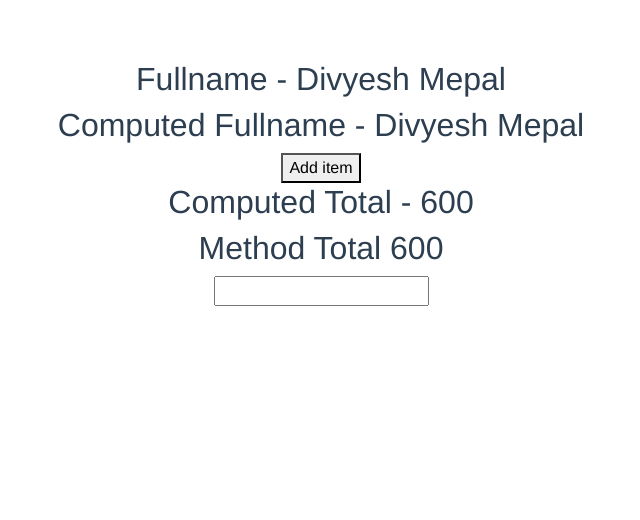
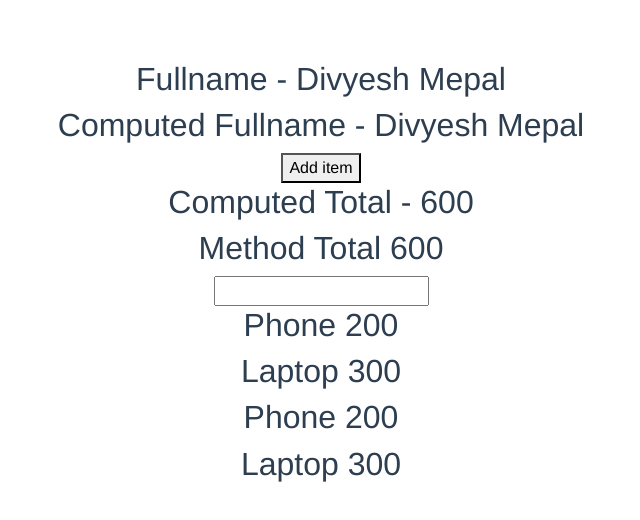
Before and after one commit to divyeshz/codevolution-vue, a Vue app: page / in a window 1280 px wide. Shown: the top 520 px of the page, without its empty margins (319-959 px from the left). Built offline with nearby package versions, Linux system fonts and the light colour scheme.

Commit message:
Computed Properties and v-for

```diff
--- a/src/App.vue
+++ b/src/App.vue
@@ -11,6 +11,15 @@
   <h2>Method Total {{ getTotal() }}</h2>
 
   <input type="text" v-model="country">
+
+  <template v-for="item in items" :key="item.id">
+    <div>
+      <h2 v-if="item.price > 100"> {{ item.title }} {{ item.price }}</h2>
+    </div>
+
+  </template>
+
+  <h2 v-for="item in expensiveItems" :key="item.id"> {{ item.title }} {{ item.price }}</h2>
 </template>
 
 <script>
@@ -54,6 +63,9 @@
       console.log('getTotalComputed');
       return this.items.reduce((total, curr) => (total = total + curr.price), 0)
     },
+    expensiveItems() {
+      return this.items.filter(item => item.price > 100)
+    }
   },
 }
 </script>
```
